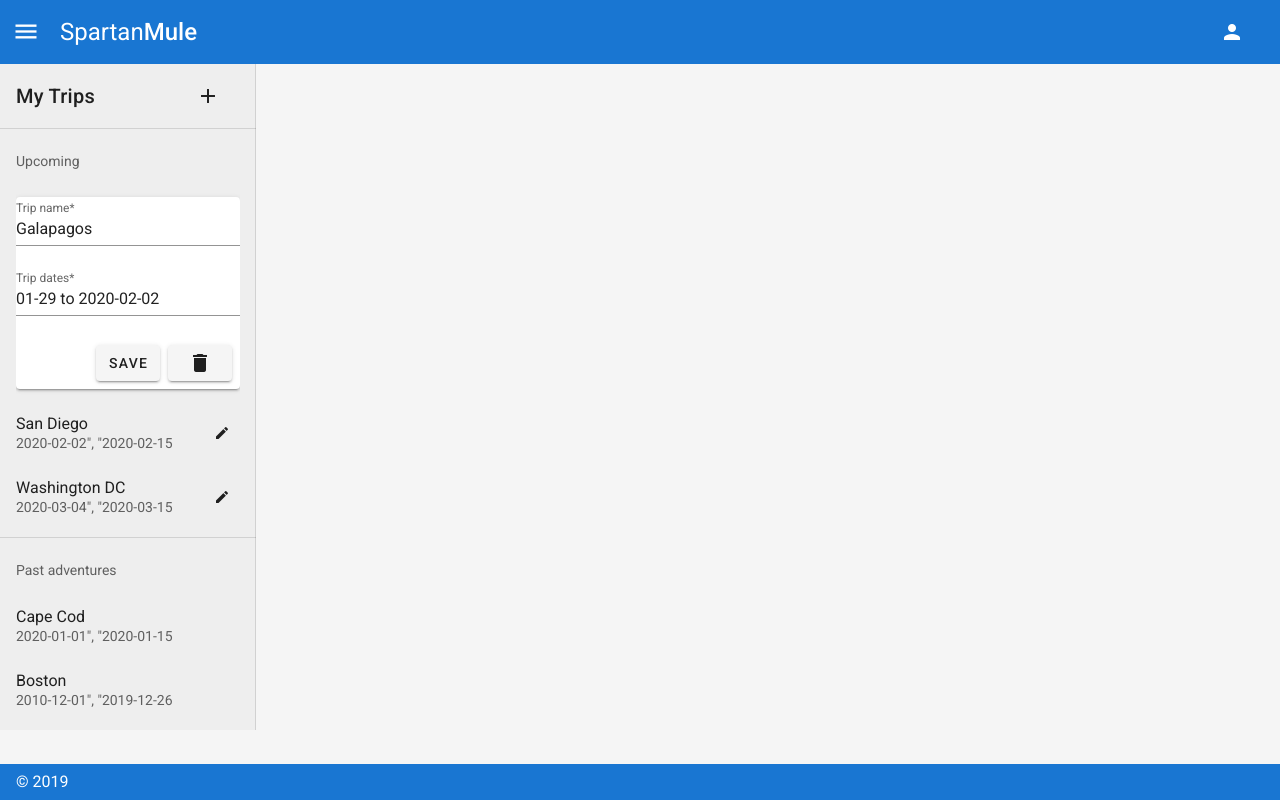
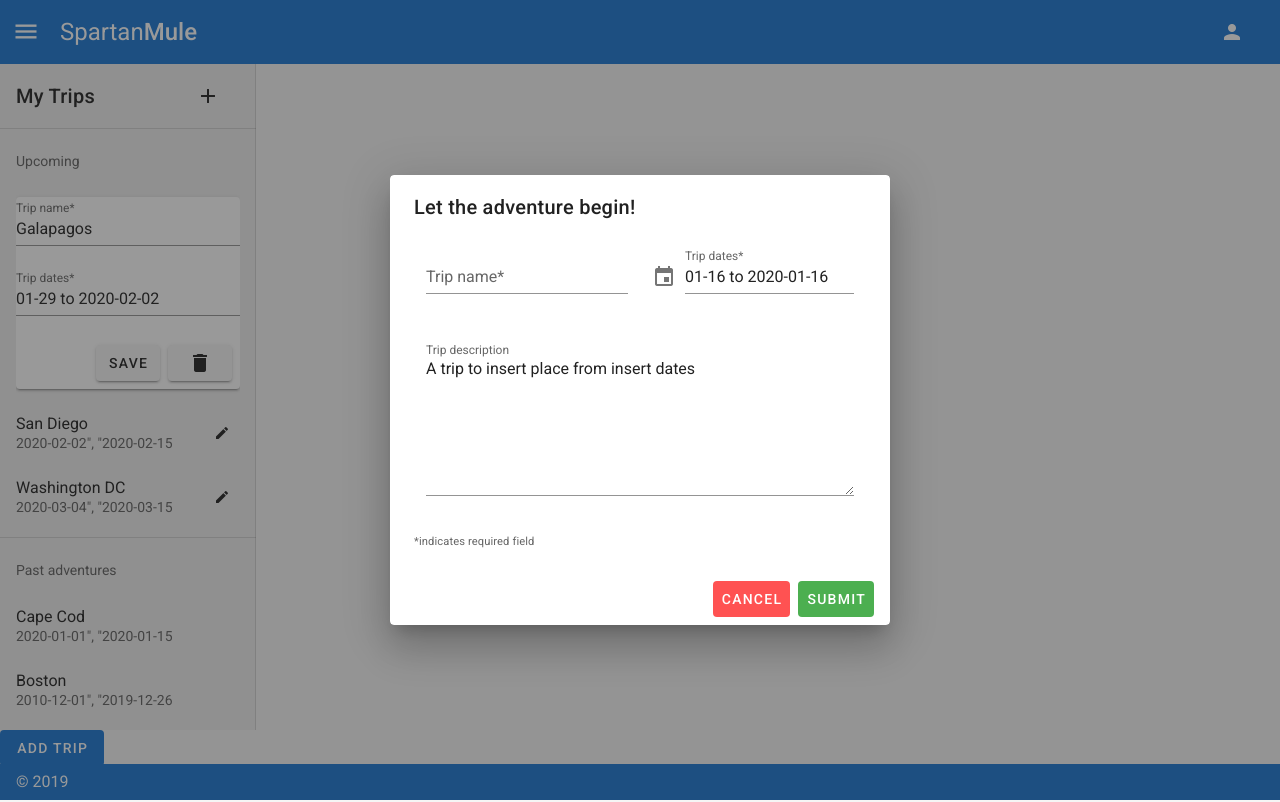
Before and after one commit to jjvaz25/spartan-mule-v1.2, a Vue app in the folder sm-v1.2/: page / in a window 1280 px wide. Built offline with nearby package versions, Linux system fonts and the light colour scheme.

Commit message:
add date picker to add trip form

```diff
--- /dev/null
+++ b/sm-v1.2/src/components/AddTripForm.vue
@@ -0,0 +1,186 @@
+<template>
+  <div class="popup">
+    <v-dialog
+      v-model="dialogOpen"
+      max-width="500px"
+    >
+      <template v-slot:activator="{ on }">
+        <v-btn color="primary" depressed v-on="on">
+          Add Trip
+        </v-btn>
+      </template>
+      <v-card>
+        <v-card-title>Let the adventure begin!</v-card-title>
+        <v-card-text>
+          <v-form ref="addTripForm">
+            <v-container>
+              <v-row>
+                <v-col cols="12" sm="6">
+                  <v-text-field label="Trip name*"></v-text-field>
+                </v-col>
+                <v-col cols="12" sm="6">
+                  <v-menu
+                    ref="menu"
+                    v-model="menu"
+                    :close-on-content-click="false"
+                    :return-value.sync="dates"
+                    transition="scale-transition"
+                    offset-y
+                    min-width="290px"
+                  >
+                    <template v-slot:activator="{ on }">
+                      <v-text-field
+                        v-model="dateRangeText"
+                        label="Trip dates*"
+                        prepend-icon="event"
+                        readonly
+                        v-on="on"
+                      >
+                      </v-text-field>
+                    </template>
+                    <v-date-picker
+                      v-model="dates"
+                      no-title
+                      range
+                    >
+                      <v-spacer></v-spacer>
+                      <v-btn @click="menu=false">Cancel</v-btn>
+                      <v-btn @click="$refs.menu.save(dates)">OK</v-btn>
+                    </v-date-picker>
+                  </v-menu>
+                </v-col>
+              </v-row>
+              <v-row>
+                <v-col>
+                  <v-textarea
+                    label="Trip description"
+                    value="A trip to insert place from insert dates"
+                  >
+                  </v-textarea>
+                </v-col>
+              </v-row>
+            </v-container>
+            <small>*indicates required field</small>
+          </v-form>
+        </v-card-text>
+        <v-card-actions>
+          <v-spacer></v-spacer>
+          <v-btn class="error" text @click="dialogOpen=false">Cancel</v-btn>
+          <v-btn class="success" text>Submit</v-btn>
+        </v-card-actions>
+      </v-card>
+
+    </v-dialog>
+
+
+    <!-- <v-dialog
+      v-model="dialogOpen"
+      max-width="600px"
+    >
+      <template v-slot:activator="{ on }">
+        <v-btn color="primary" depressed v-on="on">
+          Add to library
+        </v-btn>
+      </template>
+      <v-card>
+        <v-card-title>
+          <h2>Add to your library</h2>
+        </v-card-title>
+        <v-card-text>
+          <v-form px-3 ref="form">
+            <v-container>
+              <v-row>
+                <v-col cols="12" sm="6">
+                  <v-text-field
+                    v-model="title"
+                    label="title*"
+                    :rules="inputRules"
+                    prepend-icon="folder"
+                  ></v-text-field>
+                </v-col>
+                <v-col cols="12" sm="6">
+                  <v-text-field
+                    v-model="creator"
+                    label="creator*"
+                    :rules="inputRules"
+                    prepend-icon="person"
+                  ></v-text-field>
+                </v-col>
+                <v-col cols="12" sm="6">
+                  <v-select
+                  v-model="category"
+                  :items="['Book', 'Video Game', 'Other']"
+                  label="category*"
+                  :rules="inputRules"
+                  prepend-icon="label"
+                  ></v-select>
+                </v-col>
+                <v-col cols="12" sm="6">
+                  <v-select
+                    v-model="rating"
+                    :items="[1, 2, 3, 4, 5, 6, 7, 8, 9, 10]"
+                    label="rating"
+                    prepend-icon="star"
+                  ></v-select>
+                </v-col>
+                <v-col cols="12" sm="6" md="4">
+                  <v-checkbox
+                    v-model="completed"
+                    label="Completed?"
+                  ></v-checkbox>
+                </v-col>
+              </v-row>
+            </v-container>
+            <small>*indicates required field</small>
+          </v-form>
+        </v-card-text>
+        <v-card-actions>
+          <v-spacer></v-spacer>
+          <v-btn class="error" text @click="dialogOpen = false">Cancel</v-btn>
+          <v-btn @click="submit" class="success" text :loading="loading">Submit</v-btn>
+        </v-card-actions>
+      </v-card>
+    </v-dialog> -->
+
+  </div>
+</template>
+
+<script>
+
+export default {
+  name: 'AddTripForm',
+  data() {
+    return {
+      dialogOpen: true,
+      menu: false,
+      dates: [new Date().toISOString().substr(0, 10), new Date().toISOString().substr(0, 10)]
+    }
+  },
+  computed: {
+    dateRangeText() {
+      return [this.dates[0].substr(5,5), this.dates[1]].join(' to ')
+    }
+  },
+  methods: {
+    // submit() {
+    //   if (this.$refs.form.validate()) {
+    //     this.loading = true;
+    //     const item = {
+    //       title: this.title,
+    //       creator: this.creator,
+    //       category: this.category,
+    //       completed: this.completed,
+    //       rating: this.rating,
+    //       time: new Date()
+    //     }
+    //     db.collection('library').add(item).then(() => {
+    //       this.loading = false
+    //       this.dialogOpen = false
+    //       this.$emit('itemAdded')
+    //       this.$refs.form.reset()
+    //     })
+    //   }
+    // },
+  }
+}
+</script>
--- a/sm-v1.2/src/components/Main.vue
+++ b/sm-v1.2/src/components/Main.vue
@@ -1,16 +1,19 @@
 <template>
   <div class="main">
     <trips-drawer />
+    <add-trip-form />
   </div>
 </template>
 
 <script>
 import TripsDrawer from './TripsDrawer'
+import AddTripForm from './AddTripForm'
 
 export default {
   name: 'Main',
   components: {
     'trips-drawer': TripsDrawer,
+    'add-trip-form': AddTripForm
   },
   data() {
     return {
```
